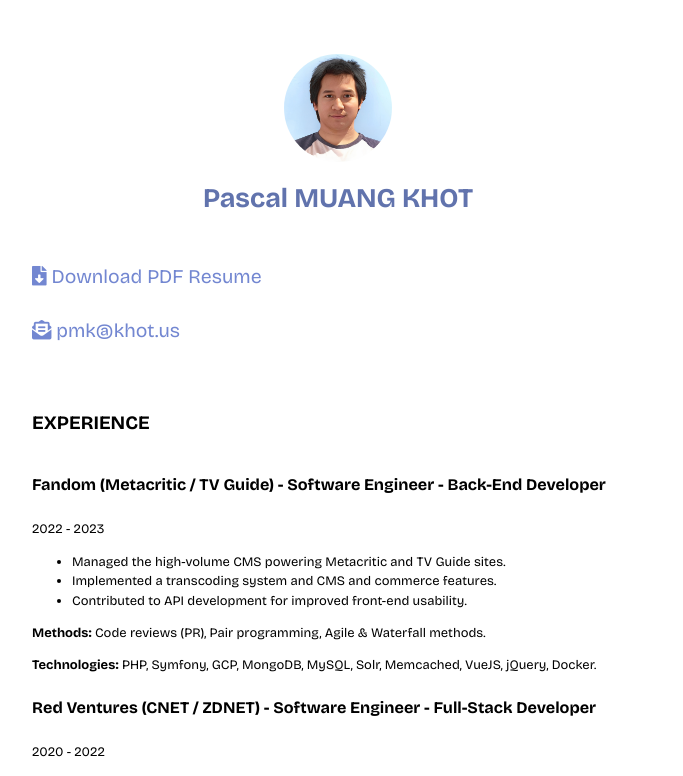
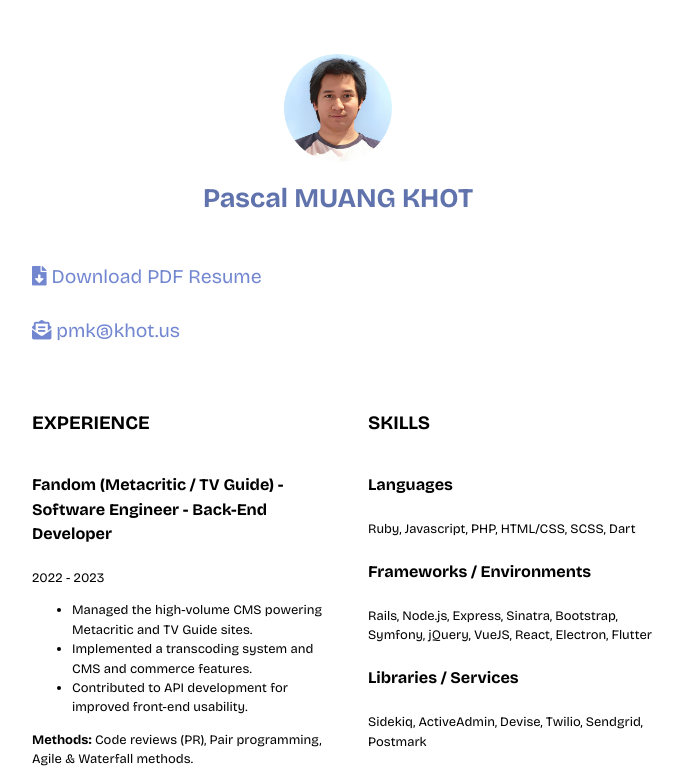
Before and after one commit to mkpascal/mkpascal.net, a Next.js app: page /resume in a window 1280 px wide. Shown: the top 776 px of the page, without its empty margins (302-985 px from the left). Built offline with nearby package versions, Linux system fonts and the light colour scheme.

Commit message:
Update resume.module.css

```diff
--- a/styles/resume.module.css
+++ b/styles/resume.module.css
@@ -29,7 +29,7 @@
 
 .twoColumnContainer {
     display: flex;
-    flex-wrap: wrap;
+    flex-wrap: unset;
     gap: 2rem; /* Add spacing between columns */
 }
 
@@ -44,3 +44,7 @@
         flex-direction: column;
     }
 }
+
+.container {
+  max-width: 70rem;
+}
```
